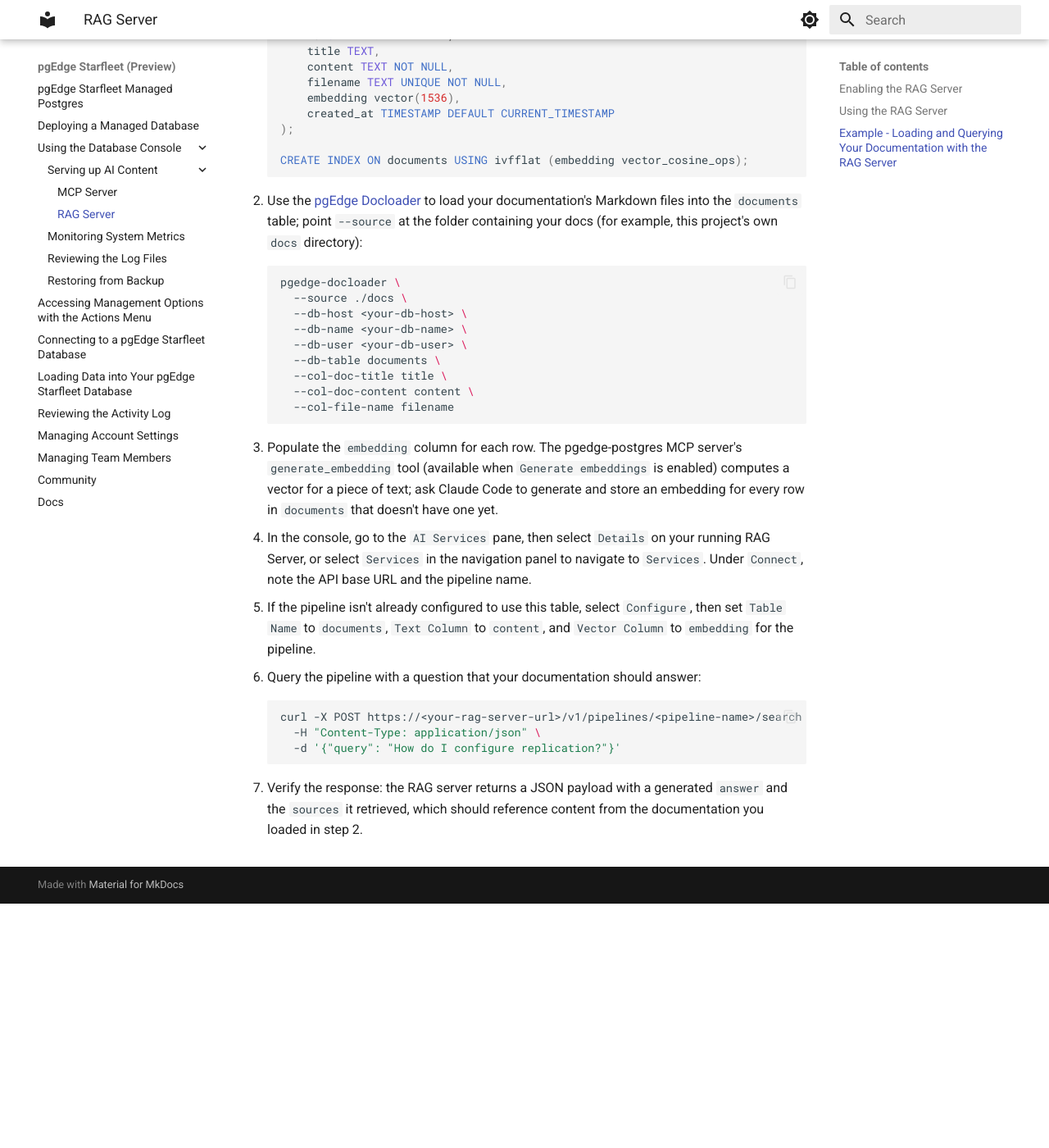
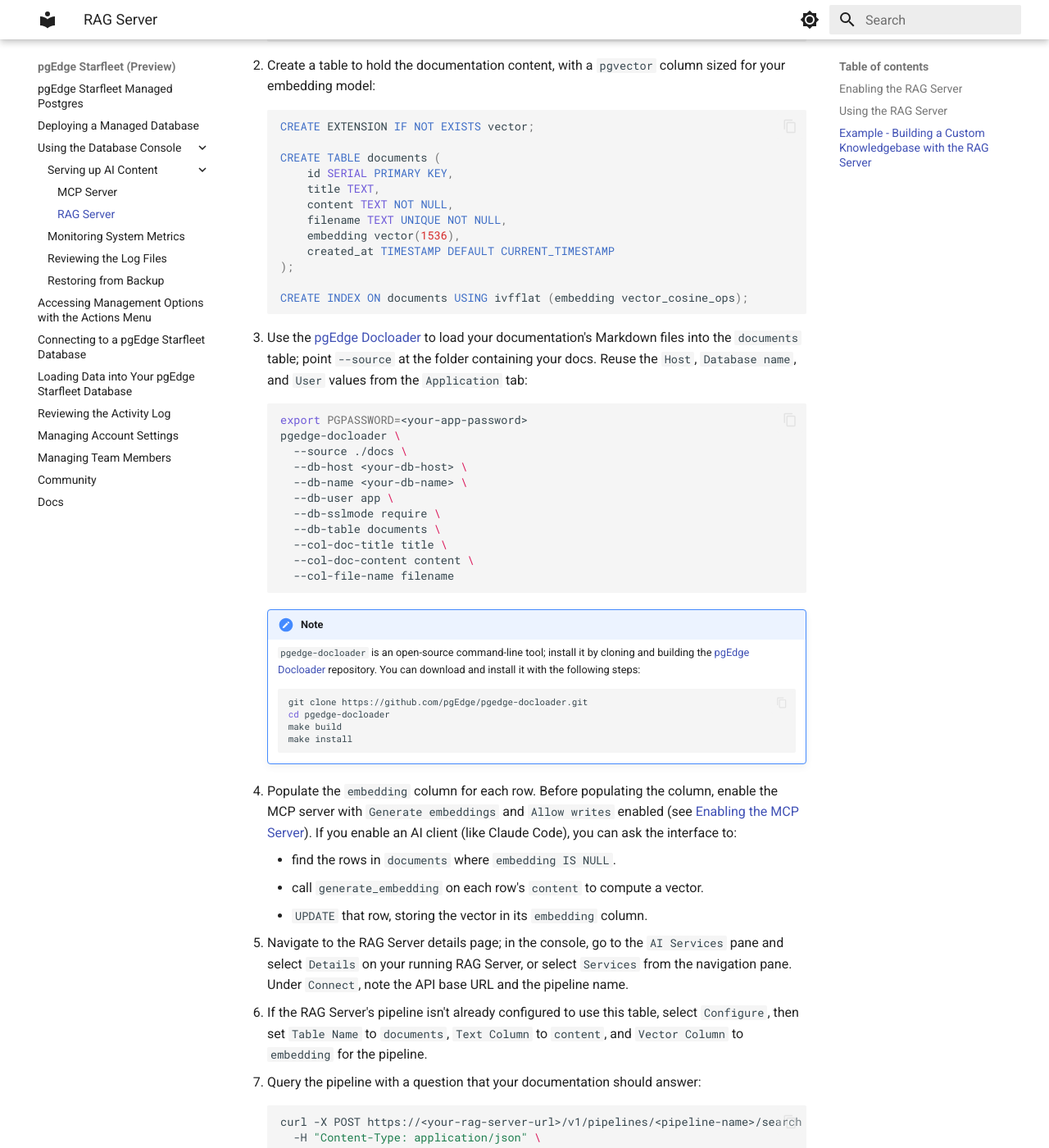
Before and after one commit to pgEdge/pgedge-starfleet-docs, an MkDocs documentation site: the page built from docs/managed/using/services/rag.md, in a window 1280 px wide and 1400 px high, scrolled down 6937 px. Shown: the whole window at 82% size. Built offline with MkDocs 1.6.1 and Material for MkDocs 9.7.7, drawn with Linux system fonts in a browser that asks for light colours; before the commit the page ends 8039 px from its top, so only the background shows below that; some of the changed text lies outside the part shown.

Commit message:
Updated rag.md to include end-to-end example

````diff
--- a/docs/managed/using/services/rag.md
+++ b/docs/managed/using/services/rag.md
@@ -152,13 +152,13 @@ for querying a pipeline:
 After adding a RAG Server to your database, you can use the
 [pgEdge Docloader](https://docs.pgedge.com/pgedge-docloader/v1-0-0/)
 to load your documents into your database. The Docloader converts HTML,
-Markdown, and reStructuredText into a `documents` table:
+Markdown, and reStructuredText into a searchable table form:
 
 ```bash
 pgedge-docloader --config docloader.yml
 ```
 
-Once data is loaded, you can query your pipeline via the REST API. For
+After loading the table, you can query your pipeline via the REST API. For
 example:
 
 ```bash
@@ -176,7 +176,8 @@ the LLM to generate a grounded answer.
     The full API docs and an interactive demo are available at
     [docs.pgedge.com/pgedge-rag-server](https://docs.pgedge.com/pgedge-rag-server).
 
-## Example - Loading and Querying Your Documentation with the RAG Server
+
+## Example - Building a Custom Knowledgebase with the RAG Server
 
 This example walks through loading a set of Markdown documentation into
 your pgEdge Starfleet database and querying it through the RAG server.
@@ -184,7 +185,18 @@ The RAG server only generates embeddings for incoming queries; the
 `embedding` column on your table must be populated separately before the
 server can retrieve against it.
 
-1. Create a table to hold the documentation content, with a `pgvector`
+1. Connect with `psql` as the `app` user, using the connection string
+   from the `Application` tab of your database's `Connect` pane (see
+   [Connecting with psql](../../../connecting.md#connecting-with-psql)):
+   the `app` user owns the database and can create tables, while the
+   `admin` user cannot. For example:
+
+    ```bash
+    PGSSLMODE=require PGPASSWORD=<your-app-password> psql -U app \
+      -h <your-db-host> -p 5432 -d <your-db-name>
+    ```
+
+2. Create a table to hold the documentation content, with a `pgvector`
    column sized for your embedding model:
 
     ```sql
@@ -202,39 +214,60 @@ server can retrieve against it.
     CREATE INDEX ON documents USING ivfflat (embedding vector_cosine_ops);
     ```
 
-2. Use the [pgEdge Docloader](https://docs.pgedge.com/pgedge-docloader/v1-0-0/)
+3. Use the [pgEdge Docloader](https://docs.pgedge.com/pgedge-docloader/v1-0-0/)
    to load your documentation's Markdown files into the `documents`
-   table; point `--source` at the folder containing your docs (for
-   example, this project's own `docs` directory):
+   table; point `--source` at the folder containing your docs. Reuse
+   the `Host`, `Database name`, and `User` values from the
+   `Application` tab:
 
     ```bash
+    export PGPASSWORD=<your-app-password>
     pgedge-docloader \
       --source ./docs \
       --db-host <your-db-host> \
       --db-name <your-db-name> \
-      --db-user <your-db-user> \
+      --db-user app \
+      --db-sslmode require \
       --db-table documents \
       --col-doc-title title \
       --col-doc-content content \
       --col-file-name filename
     ```
 
-3. Populate the `embedding` column for each row. The pgedge-postgres MCP
-   server's `generate_embedding` tool (available when `Generate
-   embeddings` is enabled) computes a vector for a piece of text; ask
-   Claude Code to generate and store an embedding for every row in
-   `documents` that doesn't have one yet.
+    !!! note
 
-4. In the console, go to the `AI Services` pane, then select `Details` on
-   your running RAG Server, or select `Services` in the navigation panel
-   to navigate to `Services`. Under `Connect`, note the API base URL and
-   the pipeline name.
+        `pgedge-docloader` is an open-source command-line tool; install it by
+        cloning and building the
+        [pgEdge Docloader](https://github.com/pgEdge/pgedge-docloader)
+        repository. You can download and install it with the following steps:
 
-5. If the pipeline isn't already configured to use this table, select
-   `Configure`, then set `Table Name` to `documents`, `Text Column` to
+        ```bash
+        git clone https://github.com/pgEdge/pgedge-docloader.git
+        cd pgedge-docloader
+        make build
+        make install
+        ```
+
+4. Populate the `embedding` column for each row. Before populating the column,
+   enable the MCP server with `Generate embeddings` and `Allow writes` enabled
+   (see [Enabling the MCP Server](mcp.md#enabling-the-mcp-server)). If you
+   enable an AI client (like Claude Code), you can ask the interface to:
+
+    - find the rows in `documents` where `embedding IS NULL`.
+    - call `generate_embedding` on each row's `content` to compute a
+      vector.
+    - `UPDATE` that row, storing the vector in its `embedding` column.
+
+5. Navigate to the RAG Server details page; in the console, go to the
+   `AI Services` pane and select `Details` on your running RAG Server, or
+   select `Services` from the navigation pane. Under `Connect`, note the API
+   base URL and the pipeline name.
+
+6. If the RAG Server's pipeline isn't already configured to use this table,
+   select `Configure`, then set `Table Name` to `documents`, `Text Column` to
    `content`, and `Vector Column` to `embedding` for the pipeline.
 
-6. Query the pipeline with a question that your documentation should
+7. Query the pipeline with a question that your documentation should
    answer:
 
     ```bash
@@ -243,6 +276,6 @@ server can retrieve against it.
       -d '{"query": "How do I configure replication?"}'
     ```
 
-7. Verify the response: the RAG server returns a JSON payload with a
+8. Verify the response: the RAG server returns a JSON payload with a
    generated `answer` and the `sources` it retrieved, which should
-   reference content from the documentation you loaded in step 2.
+   reference content from the documentation you loaded in step 3.
````
Also changed, not shown: other parts of docs/managed/using/services/rag.md (+4 -4 lines).
